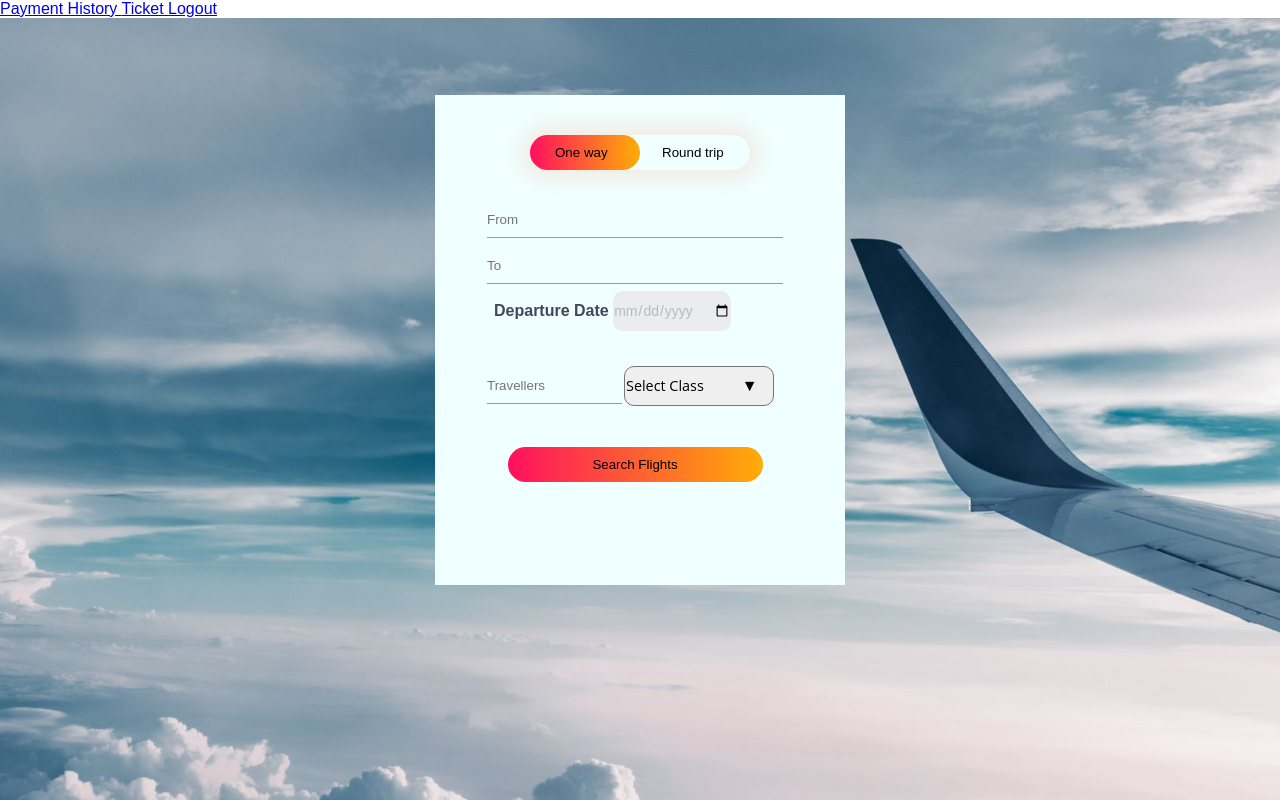
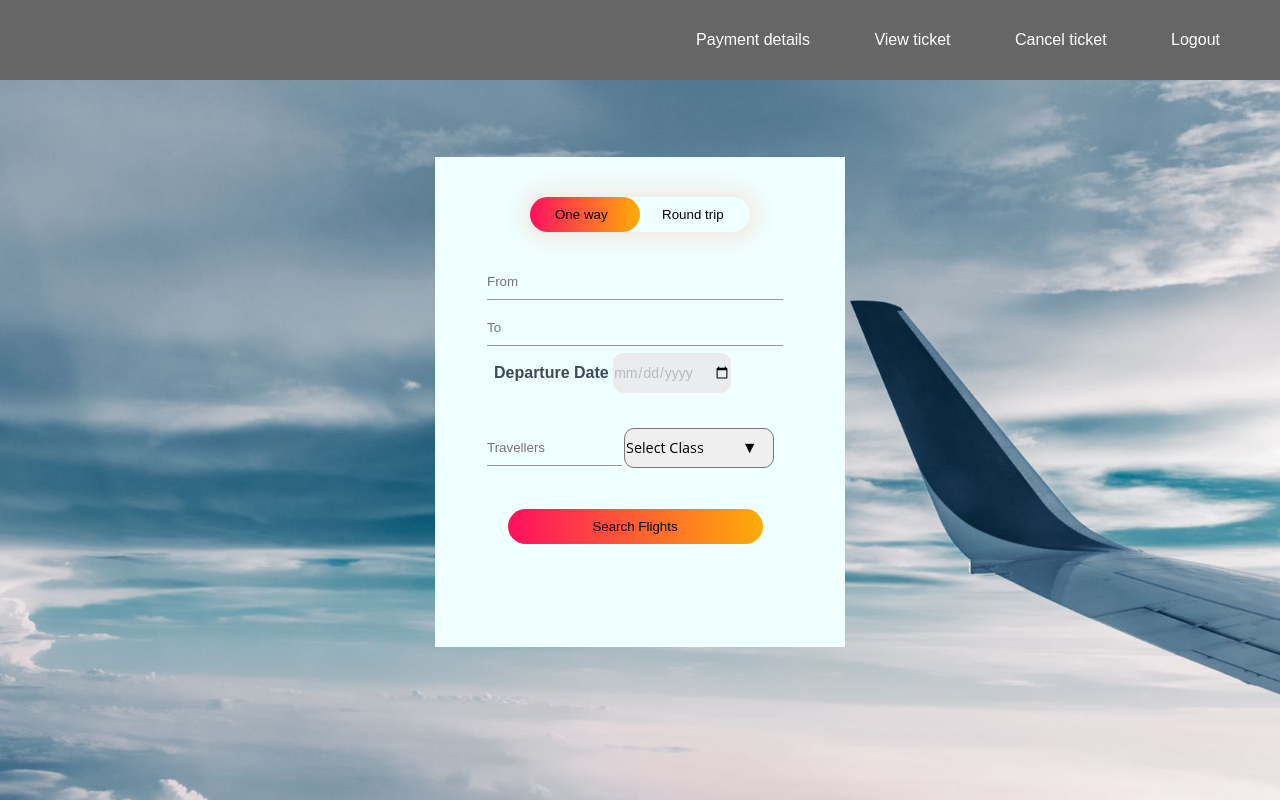
Before and after one commit to Vivek504/repository, a Django app: page /make_payment in a window 1280 px wide. Run offline with Django 3.2, Linux system fonts and the light colour scheme.

Commit message:
commit message

```diff
--- a/FlightBookingSystem/paymentModule/templates/payment.html
+++ b/FlightBookingSystem/paymentModule/templates/payment.html
@@ -5,6 +5,7 @@
 	<input type="text" name="mobno" required placeholder="Mobile No" pattern="[0-9]{10}"> <br>
 	<input type="text" required placeholder="First Name" name="fname"> <br>
 	<input type="text" required placeholder="Last Name" name="lname"> <br>
+	<input type="email" required placeholder="abc@xyz.com" name="email"> <br>
 	<select name="paymethod" required>
 		<option value="card"> Credit/Debit Card </option>
 	</select> <br>
--- a/FlightBookingSystem/paymentModule/templates/view_ticket.html
+++ b/FlightBookingSystem/paymentModule/templates/view_ticket.html
@@ -14,6 +14,7 @@
 				<td> {{ user.arrival_time }} </td>
 				<td> {{ user.source }} </td>
 				<td> {{ user.destination }} </td>
+				<td> <a href="/cancel_ticket_form{{ user.id }}">Cancel Ticket</a></td>
 			</tr>
 		{% endfor %}
 	</table>
--- a/FlightBookingSystem/paymentModule/urls.py
+++ b/FlightBookingSystem/paymentModule/urls.py
@@ -6,5 +6,8 @@ urlpatterns = [
     path("view_ticket",views.view_ticket,name="view_ticket"),
     path("payment_method",views.payment_method,name="payment_method"),
     path("make_payment",views.make_payment,name="make_payment"),
-    path("flight<int:flight_id><int:travellers><str:cls>",views.payment,name="flight")
+    path("flight<int:flight_id><int:travellers><str:cls>",views.payment,name="flight"),
+    path("cancel_ticket_form<int:ticket_id>",views.cancel_ticket_form,name="cancel_ticket_form"),
+    path("cancel_ticket",views.cancel_ticket,name="cancel_ticket")
+
 ]
--- a/FlightBookingSystem/paymentModule/views.py
+++ b/FlightBookingSystem/paymentModule/views.py
@@ -2,6 +2,10 @@ from django.shortcuts import render,redirect
 from .models import paymentHistory
 from .models import ticket_details
 from searchFlight.models import flight_details
+from django.conf import settings
+from django.core.mail import send_mail
+from django.contrib import messages
+from django.contrib.auth.models import User,auth
 
 # Create your views here.
 
@@ -24,8 +28,10 @@ def payment_method(request):
         first_name=request.POST.get('fname','')
         last_name=request.POST.get('lname','')
         mobile_no=request.POST.get('mobno','')
+        email=request.POST.get('email','')
         payment_method=request.POST.get('paymethod','')
         request.session['mobile_no']=mobile_no
+        request.session['email']=email
         request.session['payment_method']=payment_method
         request.session['first_name']=first_name
         request.session['last_name']=last_name
@@ -37,6 +43,7 @@ def make_payment(request):
         first_name=request.session['first_name']
         last_name=request.session['last_name']
         mobile_no=request.session['mobile_no']
+        email=request.session['email']
         payment_method=request.session['payment_method']
         flight_id=request.session['flight_id']
         flight=flight_details.objects.get(id=flight_id)
@@ -54,10 +61,17 @@ def make_payment(request):
         departure_time=flight.departure_time,arrival_time=flight.arrival_time,source=flight.source,destination=flight.destination,departure_date=flight.date,
         travellers=travellers)
         ticket.save()
+        ticket_id=ticket.id
         confirm_seat=flight.capacity - travellers
         seat=flight_details.objects.get(id=flight_id)
         seat.capacity=confirm_seat
         seat.save()
+
+        subject = 'Thank you'
+        message = f'Ticket reservation is done successfully.{ticket_id}'
+        email_from = settings.EMAIL_HOST_USER
+        recipient_list = [email, ]
+        send_mail( subject, message, email_from, recipient_list )
         return redirect('home')
     else:
         return render(request,"home.html")
@@ -71,3 +85,25 @@ def view_ticket(request):
     current_user=request.user
     data=ticket_details.objects.all().filter(username=current_user)
     return render(request,"view_ticket.html",{'data':data})
+
+def cancel_ticket_form(request,ticket_id):
+    request.session['ticket_id']=ticket_id
+    return render(request,"cancel_ticket.html")
+
+def cancel_ticket(request):
+    if request.method == 'POST':
+        username=request.POST.get('username','')
+        password=request.POST.get('password','')
+
+        user=auth.authenticate(username=username,password=password)
+        if user is not None:
+            ticket_id=request.session['ticket_id']
+            ticket=ticket_details.objects.get(id=ticket_id)
+            ticket.delete()
+            return redirect('home')
+        else:
+            messages.info(request,'Invalid username or password')
+            print("123")
+            return render(request,'cancel_ticket.html')
+    else:
+        return redirect("login")
--- a/FlightBookingSystem/searchFlight/static/searchFlight/home_style.css
+++ b/FlightBookingSystem/searchFlight/static/searchFlight/home_style.css
@@ -201,3 +201,29 @@ select::-ms-expand {
 .select:hover::after {
    //color: #23b499;
 }
+
+nav{
+	width: 100%;
+	height: 80px;
+	background-color: #0009;
+	line-height: 80px;
+}
+
+nav ul li {
+	list-style-type: none;
+	display: inline-block;
+	transition: all 0.2s ease 0s;
+}
+nav ul{
+	float: right;
+	margin-right: 30px;
+}
+nav ul li a{
+	text-decoration: none;
+	color: #fff;
+	padding: 30px;
+}
+nav ul li:hover {
+	background-color: rgba(0,136,169,0.8);
+
+}
--- a/FlightBookingSystem/searchFlight/templates/home.html
+++ b/FlightBookingSystem/searchFlight/templates/home.html
@@ -2,11 +2,18 @@
 <head>
 </head>
 <body>
-	<a href="view_payment_history"> Payment History </a>
-	<a href="view_ticket"> Ticket </a>
-	<a href="login"> Logout </a>
 	{% load static %}
 	<link rel="stylesheet" type="text/css" href="{% static 'searchFlight/home_style.css' %}"/>
+	<div id="main">
+		<nav>
+			<ul>
+				<li><a href="view_payment_history">Payment details</a></li>
+				<li><a href="view_ticket">View ticket</a></li>
+				<li><a href="#">Cancel ticket</a></li>
+				<li><a href="login">Logout</a></li>
+			</ul>
+		</nav>
+	</div>
 	<div class="hero">
 		<div class="form-box">
 			<div class="button-box">
```
Also changed, not shown: FlightBookingSystem/FlightBookingSystem/settings.py (+7 -0 lines), FlightBookingSystem/paymentModule/templates/cancel_ticket.html (added, +14 -0 lines).
